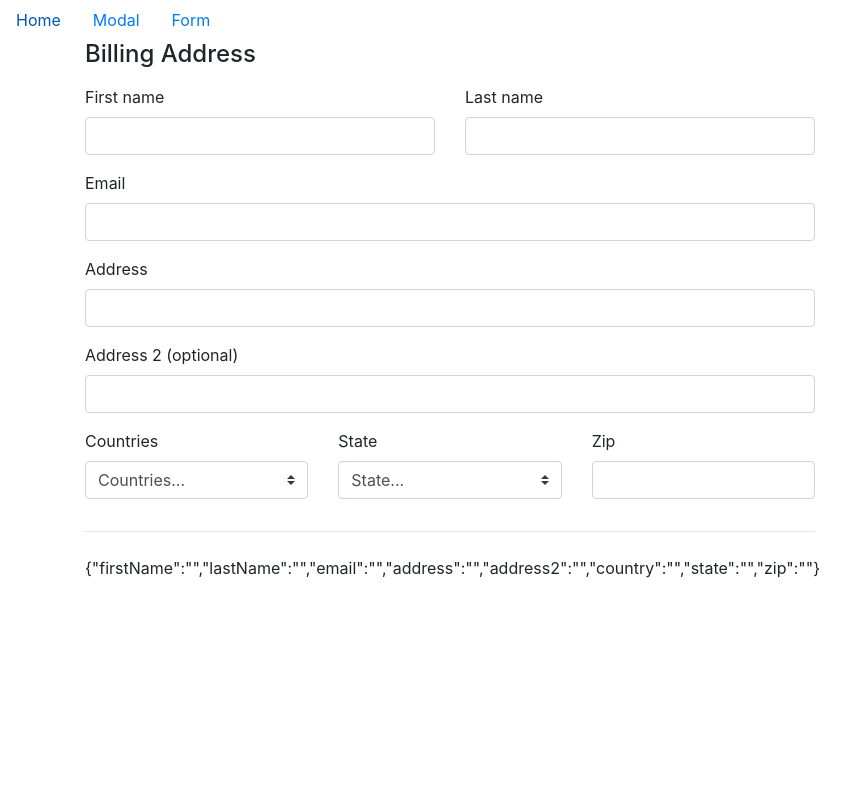
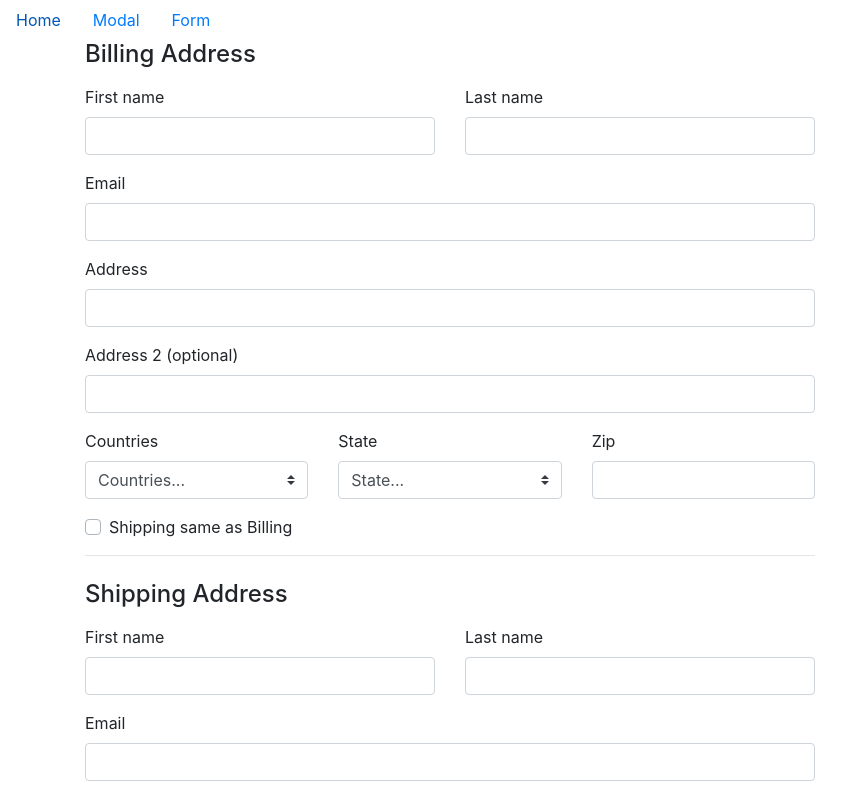
Before and after one commit to pferlito/react-examples, a React (Create React App) app: page /form in a window 1280 px wide. Shown: the top 800 px of the page, without its empty margins (0-864 px from the left). Built offline with nearby package versions, Linux system fonts and the light colour scheme; the HTML template or start-up script is replaced by a standard one.

Commit message:
Add Shipping Address.

```diff
--- a/src/routes/FormPage.js
+++ b/src/routes/FormPage.js
@@ -10,7 +10,8 @@ function TextField({id,label,state,handleChange}) {
       <input type="text" className="form-control" id={id}
              onChange={handleChange}
              placeholder=""
-             value={state.firstName}/>
+             value={state[{id}]}
+             />
     </Fragment>
   );
 }
@@ -31,13 +32,27 @@ function CustomSelect({id,label,state,handleChange,options}) {
   );
 }
 
+function Checkbox({id, label, state, handleChange}) {
+  return (
+    <div className="custom-control custom-checkbox">
+      <input onChange={ handleChange }
+         type="checkbox"
+         className="custom-control-input"
+         id={id}
+         value={state[{id}]}
+         />
+        <label className="custom-control-label" htmlFor={id}>{label}</label>
+    </div>
+  );
+}
+
 function BillingForm({state,handleChange}) {
   const countries = [{
     code: 'US',
     label: 'United States'
   }];
   return (
-    <form>
+    <Fragment>
       <Row>
         <Col md={6} className="mb-3">
           <TextField
@@ -113,8 +128,7 @@ function BillingForm({state,handleChange}) {
           />
         </Col>
       </Row>
-      <hr className="mb-4" />
-    </form>
+    </Fragment>
   );
 }
 
@@ -127,11 +141,16 @@ function FormPage() {
     address2: '',
     country: '',
     state: '',
-    zip: ''
+    zip: '',
+    sameAsBilling: false
   });
 
   function handleChange(e) {
     setState({...state, [e.target.id]: e.target.value});
+  }
+
+  function toggleValue(e) {
+    setState({...state, [e.target.id]: !state[e.target.id]});
   }
 
   return (
@@ -139,10 +158,24 @@ function FormPage() {
       <Row>
         <Col md={{span: 8, order: 1}}>
           <h4 className="mb-3">Billing Address</h4>
-          <BillingForm
-            state={state}
-            handleChange={handleChange}
-          />
+          <form>
+            <BillingForm
+              state={state}
+              handleChange={handleChange}
+            />
+            <Checkbox
+              id="sameAsBilling"
+              label="Shipping same as Billing"
+              state={state}
+              handleChange={toggleValue}
+            />
+            <hr className="mb-4" />
+            <h4 className="mb-3">Shipping Address</h4>
+            <BillingForm
+              state={state}
+              handleChange={handleChange}
+            />
+          </form>
         </Col>
       </Row>
       <Row>
```
